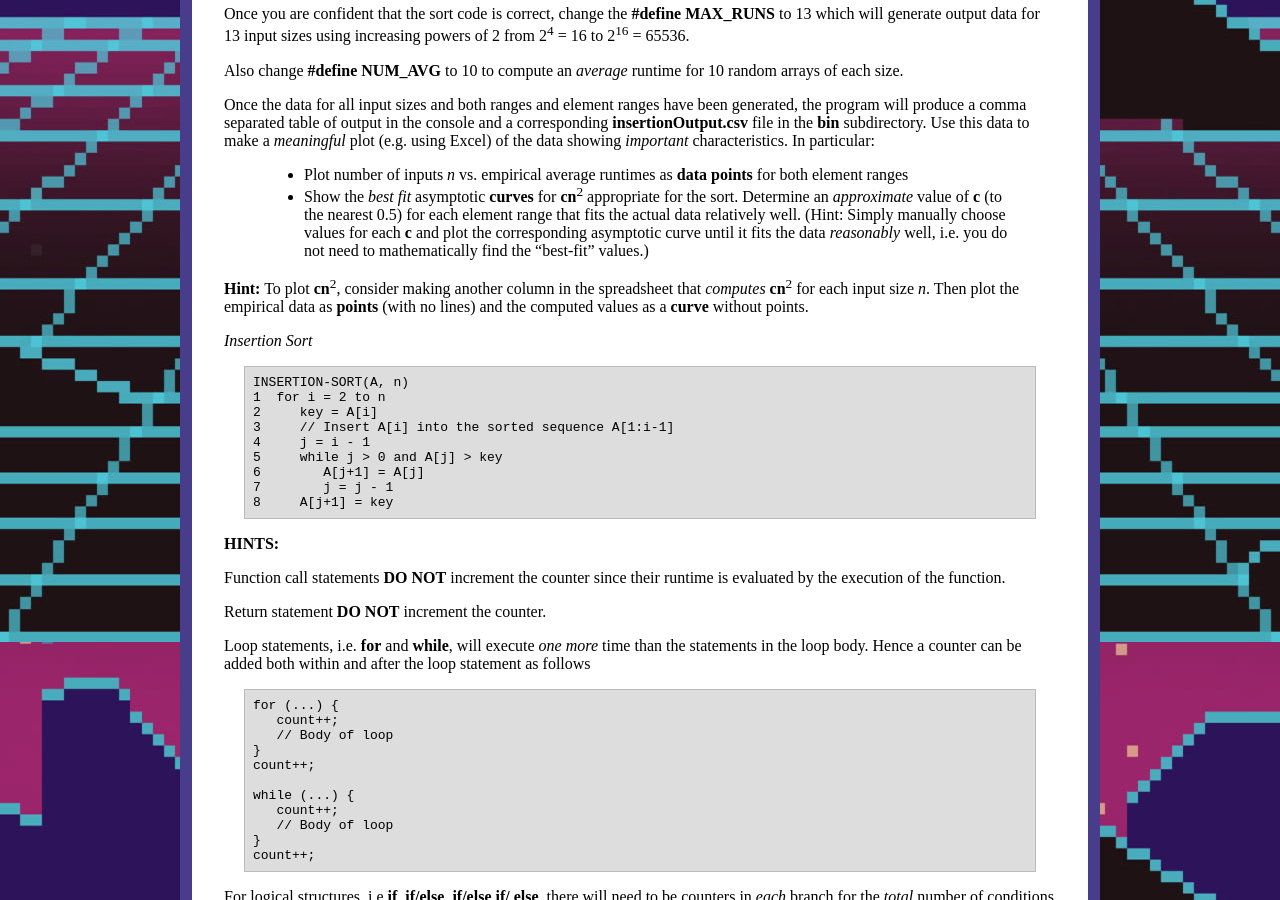
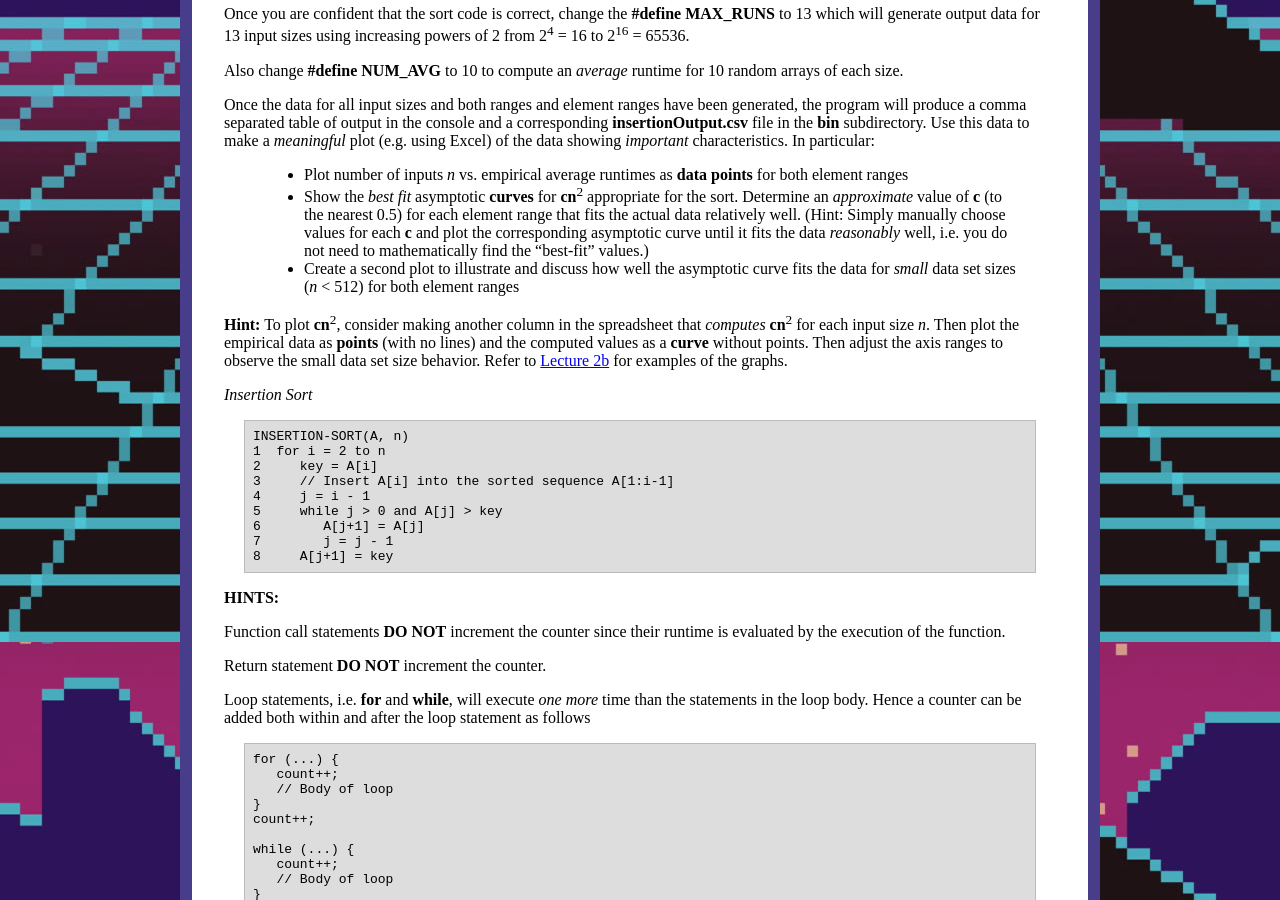
Before and after one commit to ycpcs/cs360-spring2024, a Jekyll site: the page built from assign/assign01.md, in a window 1280 px wide and 900 px high, scrolled down 1158 px. Built offline with Jekyll 4.4.1, drawn with Linux system fonts in a browser that asks for light colours.

Commit message:
update assign01
update assign01

```diff
--- a/assign/assign01.md
+++ b/assign/assign01.md
@@ -56,8 +56,9 @@ Once the data for all input sizes and both ranges and element ranges have been g
 
 > -   Plot number of inputs *n* vs. empirical average runtimes as **data points** for both element ranges
 > -   Show the *best fit* asymptotic **curves** for **cn**<sup>2</sup> appropriate for the sort. Determine an *approximate* value of **c** (to the nearest 0.5) for each element range that fits the actual data relatively well. (Hint: Simply manually choose values for each **c** and plot the corresponding asymptotic curve until it fits the data *reasonably* well, i.e. you do not need to mathematically find the "best-fit" values.)
+> -   Create a second plot to illustrate and discuss how well the asymptotic curve fits the data for *small* data set sizes (*n* < 512) for both element ranges
 
-**Hint:** To plot **cn**<sup>2</sup>, consider making another column in the spreadsheet that *computes* **cn**<sup>2</sup> for each input size *n*. Then plot the empirical data as **points** (with no lines) and the computed values as a **curve** without points.
+**Hint:** To plot **cn**<sup>2</sup>, consider making another column in the spreadsheet that *computes* **cn**<sup>2</sup> for each input size *n*. Then plot the empirical data as **points** (with no lines) and the computed values as a **curve** without points. Then adjust the axis ranges to observe the small data set size behavior. Refer to [Lecture 2b](../lectures/lecture2b.html) for examples of the graphs.
 
 *Insertion Sort*
 
```
